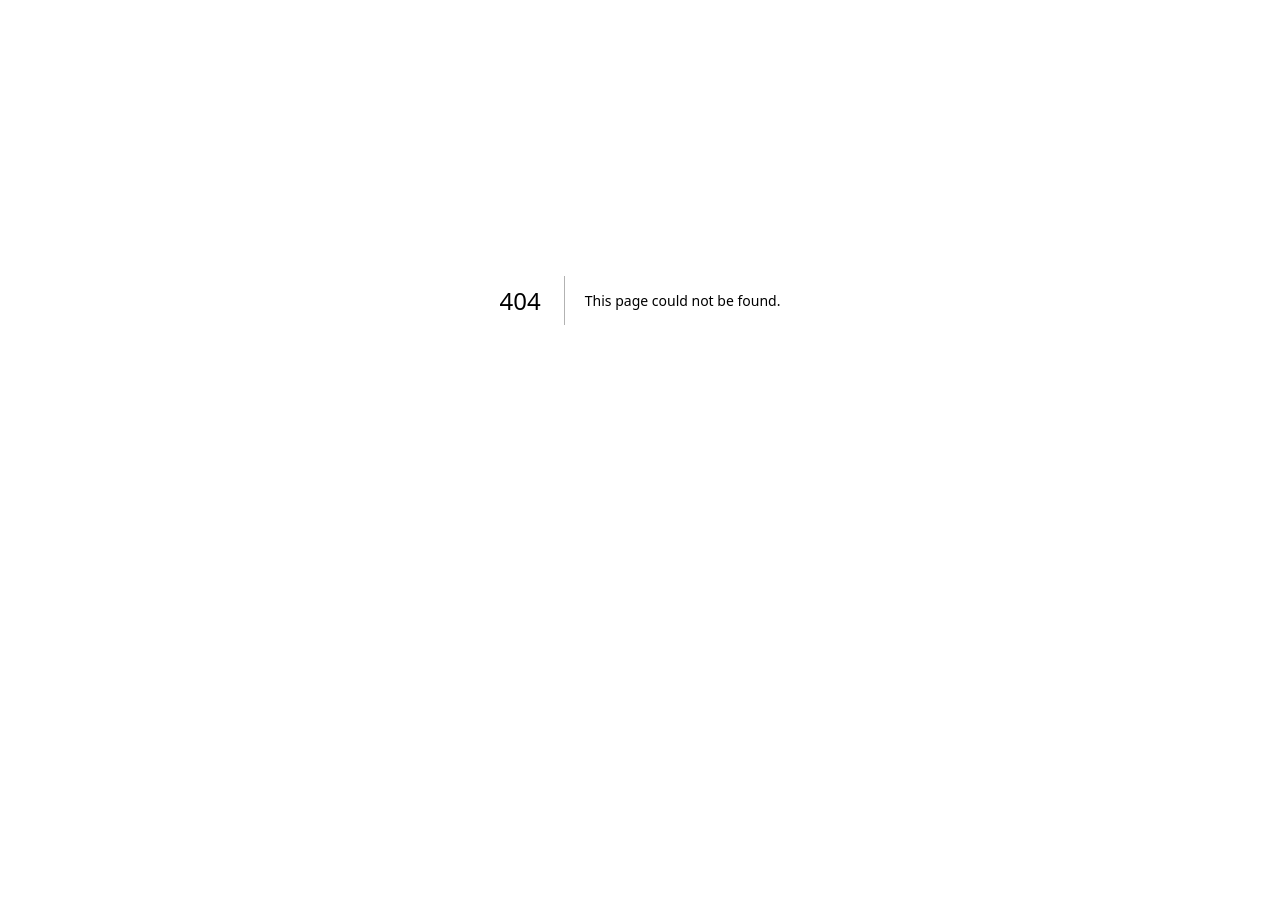
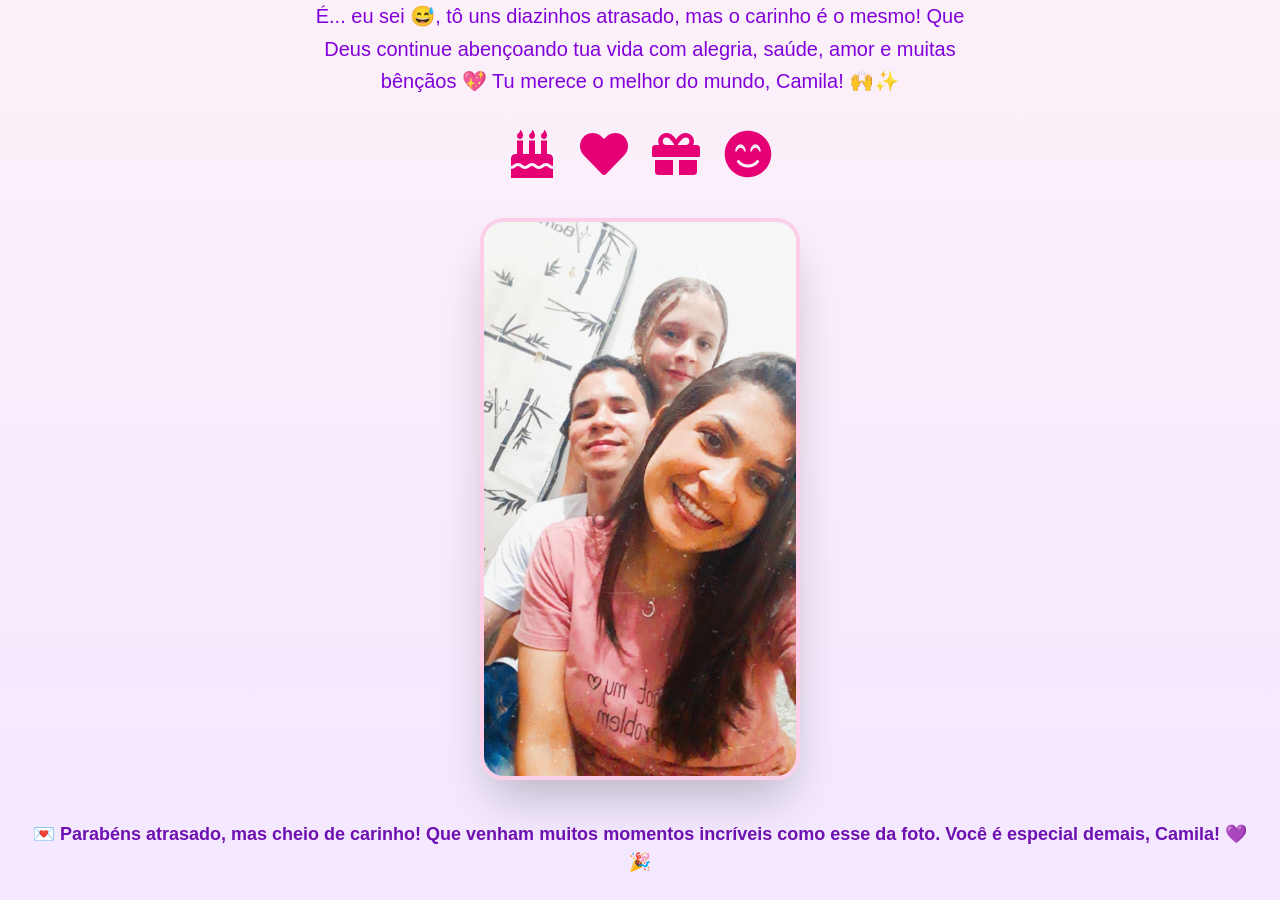
Before and after one commit to robsonalbuquerquedev/laianemochiteacher, a Next.js app: page /camila in a window 1280 px wide. Before the commit this address had no page. Shown: the part 100-1000 px from the top of the page. Before the commit the page ends 800 px from the top, so only its background shows below. Built offline with nearby package versions, Linux system fonts and the light colour scheme.

Commit message:
feat: adding new page camila

```diff
--- /dev/null
+++ b/src/app/camila/page.tsx
@@ -0,0 +1,74 @@
+"use client";
+
+import { motion } from "framer-motion";
+import { FaBirthdayCake, FaHeart, FaGift, FaSmileBeam } from "react-icons/fa";
+import Image from "next/image";
+
+export default function CamilaPage() {
+    return (
+        <main className="min-h-screen flex flex-col items-center justify-center bg-gradient-to-b from-pink-50 to-purple-100 p-6 text-center">
+            {/* 🎉 Cabeçalho animado */}
+            <motion.h1
+                initial={{ opacity: 0, y: -30 }}
+                animate={{ opacity: 1, y: 0 }}
+                transition={{ duration: 1 }}
+                className="text-4xl md:text-6xl font-extrabold text-purple-700 drop-shadow-lg mb-4"
+            >
+                🎂 Feliz Aniversário, Camila Rafaela! 🎉
+            </motion.h1>
+
+            {/* 💬 Mensagem principal */}
+            <motion.p
+                initial={{ opacity: 0 }}
+                animate={{ opacity: 1 }}
+                transition={{ delay: 0.5, duration: 1 }}
+                className="text-lg md:text-xl text-purple-700 font-medium max-w-2xl leading-relaxed"
+            >
+                É... eu sei 😅, tô uns diazinhos atrasado, mas o carinho é o mesmo!
+                Que Deus continue abençoando tua vida com alegria, saúde, amor e muitas bênçãos 💖
+                Tu merece o melhor do mundo, Camila! 🙌✨
+            </motion.p>
+
+            {/* 🎁 Ícones animados */}
+            <motion.div
+                initial={{ scale: 0 }}
+                animate={{ scale: 1 }}
+                transition={{ delay: 1, type: "spring", stiffness: 100 }}
+                className="flex gap-6 text-5xl text-pink-600 mt-8"
+            >
+                <FaBirthdayCake />
+                <FaHeart />
+                <FaGift />
+                <FaSmileBeam />
+            </motion.div>
+
+            {/* 📸 Foto com Camila */}
+            <motion.div
+                initial={{ opacity: 0, scale: 0.8 }}
+                animate={{ opacity: 1, scale: 1 }}
+                transition={{ delay: 1.2, duration: 1 }}
+                className="mt-10"
+            >
+                <Image
+                    src="/camila.jpg"
+                    alt="Robson e Camila"
+                    width={320}
+                    height={320}
+                    className="rounded-3xl shadow-2xl border-4 border-pink-200"
+                />
+            </motion.div>
+
+            {/* ✨ Mensagem final */}
+            <motion.p
+                initial={{ opacity: 0 }}
+                animate={{ opacity: 1 }}
+                transition={{ delay: 2 }}
+                className="mt-10 text-lg text-purple-800 font-semibold"
+            >
+                💌 Parabéns atrasado, mas cheio de carinho!
+                Que venham muitos momentos incríveis como esse da foto.
+                Você é especial demais, Camila! 💜🎉
+            </motion.p>
+        </main>
+    );
+}
```
